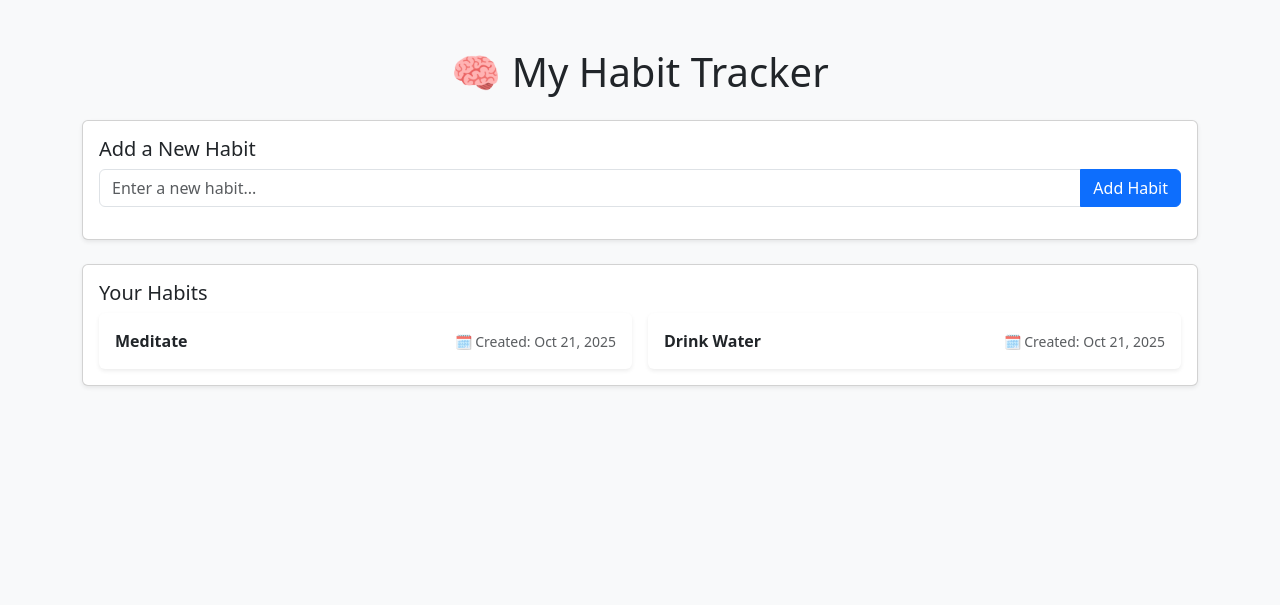
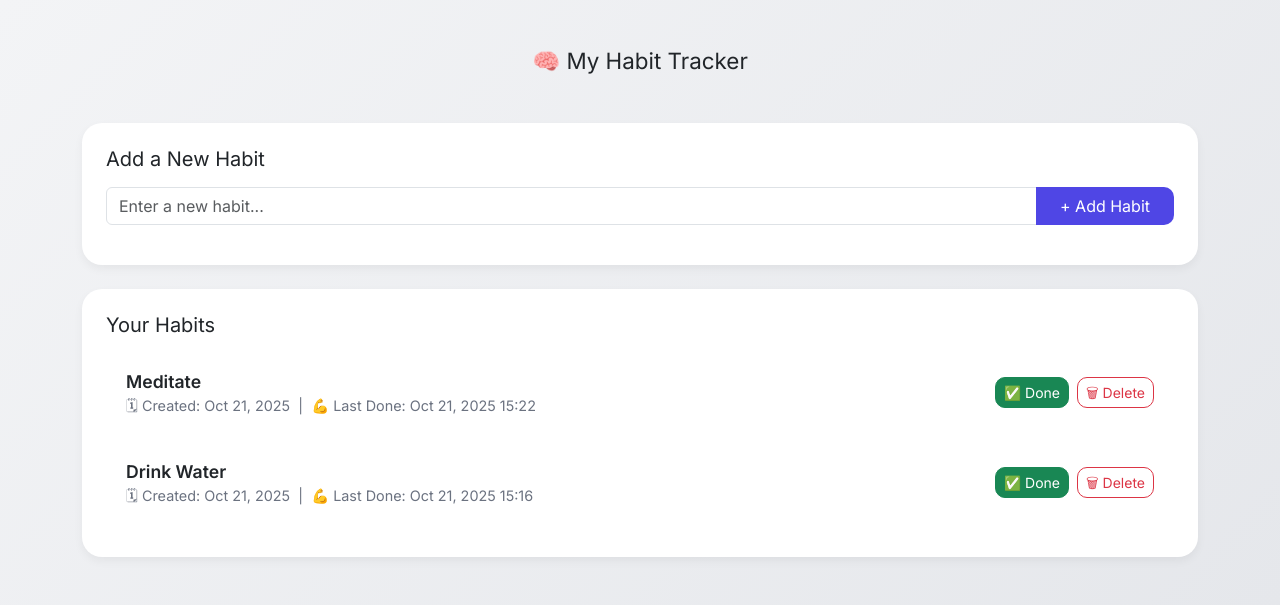
Before and after one commit to nol0428/habit-tracker, a Django app: page / in a window 1280 px wide. Shown: the top 605 px of the page. Run offline with Django 5.2, Linux system fonts and the light colour scheme; data comes from the database, SQL or seed files in the repository; both versions use the stored data as it was after the commit; some libraries are stand-ins or nearby versions.

Commit message:
addd css

```diff
--- a/habit_tracker/settings.py
+++ b/habit_tracker/settings.py
@@ -110,7 +110,7 @@ AUTH_PASSWORD_VALIDATORS = [
 
 LANGUAGE_CODE = 'en-us'
 
-TIME_ZONE = 'UTC'
+TIME_ZONE = 'Asia/Tokyo'
 
 USE_I18N = True
 
--- /dev/null
+++ b/habits/static/habits/style.css
@@ -0,0 +1,49 @@
+body {
+    background: linear-gradient(135deg, #f3f4f6, #e5e7eb);
+    font-family: 'Inter', sans-serif;
+}
+.card {
+    border: none;
+    border-radius: 20px;
+    box-shadow: 0 4px 10px rgba(0,0,0,0.05);
+}
+.btn {
+    transition: transform 0.1s ease-in-out;
+}
+.btn:hover {
+    transform: translateY(-2px);
+}
+.btn-primary {
+    background-color: #4F46E5;
+    border: none;
+    border-radius: 10px;
+}
+.btn-primary:hover {
+    background-color: #4338CA;
+}
+.btn-success {
+    border-radius: 10px;
+}
+.btn-outline-danger {
+    border-radius: 10px;
+}
+.habit-item {
+    background-color: white;
+    border-radius: 14px;
+    padding: 16px 20px;
+    margin-bottom: 10px;
+    display: flex;
+    justify-content: space-between;
+    align-items: center;
+}
+.habit-name {
+    font-weight: 600;
+    font-size: 1.1rem;
+}
+.habit-info {
+    font-size: 0.9rem;
+    color: #6b7280;
+}
+.emoji {
+    font-size: 1.4rem;
+}
--- a/habits/templates/habits/home.html
+++ b/habits/templates/habits/home.html
@@ -1,62 +1,73 @@
 {% load crispy_forms_tags %}
+{% load static %}
 
 <!DOCTYPE html>
 <html lang="en">
 <head>
     <meta charset="UTF-8">
     <meta name="viewport" content="width=device-width, initial-scale=1.0">
-    <title>Habit Tracker</title>
+    <title>🧠 My Habit Tracker</title>
+
+    <!-- Bootstrap & Custom Styles -->
     <link href="https://cdn.jsdelivr.net/npm/bootstrap@5.3.3/dist/css/bootstrap.min.css" rel="stylesheet">
+    <link rel="stylesheet" href="{% static 'habits/style.css' %}">
+    <link href="https://fonts.googleapis.com/css2?family=Inter:wght@400;600&display=swap" rel="stylesheet">
 </head>
-<body class="bg-light">
 
+<body>
 <div class="container py-5">
-    <h1 class="mb-4 text-center">🧠 My Habit Tracker</h1>
+    <!-- Title -->
+    <h1 class="text-center mb-5 emoji">🧠 My Habit Tracker</h1>
 
-    <!-- Habit Form -->
-    <div class="card shadow-sm mb-4">
-        <div class="card-body">
-            <h5 class="card-title">Add a New Habit</h5>
+    <!-- Add Habit Form -->
+    <div class="card mb-4 p-4">
+        <h5 class="mb-3">Add a New Habit</h5>
         <form method="POST" class="mb-3">
             {% csrf_token %}
-
             <label for="id_name" class="form-label visually-hidden">Name</label>
-
             <div class="input-group">
                 {{ form.name }}
-                <button type="submit" class="btn btn-primary">Add Habit</button>
+                <button type="submit" class="btn btn-primary px-4">+ Add Habit</button>
             </div>
         </form>
     </div>
-    </div>
 
     <!-- Habit List -->
-    <div class="card shadow-sm">
-        <div class="card-body">
-            <h5 class="card-title">Your Habits</h5>
-            <ul class="list-group list-group-flush">
+    <div class="card p-4">
+        <h5 class="mb-3">Your Habits</h5>
+
         {% if habits %}
-                    <div class="row row-cols-1 row-cols-md-2 g-3">
             {% for habit in habits %}
-                            <div class="col">
-                                <div class="card shadow-sm border-0">
-                                    <div class="card-body d-flex justify-content-between align-items-center">
-                                        <span class="fw-semibold">{{ habit.name }}</span>
-                                        <small class="text-muted">🗓️ Created: {{ habit.created_at|date:"M d, Y" }}</small>
+                <div class="habit-item">
+                    <div>
+                        <div class="habit-name">{{ habit.name }}</div>
+                        <div class="habit-info">
+                            🗓 Created: {{ habit.created_at|date:"M d, Y" }}
+                            {% if habit.last_completed %}
+                                &nbsp;|&nbsp; 💪 Last Done: {{ habit.last_completed|date:"M d, Y H:i" }}
+                            {% endif %}
                         </div>
+                    </div>
+                    <div class="d-flex align-items-center gap-2">
+                        <form method="POST" action="{% url 'mark_done' habit.id %}" class="d-inline">
+                            {% csrf_token %}
+                            <button type="submit" class="btn btn-success btn-sm">✅ Done</button>
+                        </form>
+                        <a href="{% url 'delete_habit' habit.id %}"
+                           class="btn btn-outline-danger btn-sm"
+                           onclick="return confirm('Are you sure you want to delete this habit?');">
+                           🗑 Delete
+                        </a>
                     </div>
                 </div>
             {% endfor %}
-                    </div>
         {% else %}
             <p class="text-muted">No habits yet. Add one above!</p>
         {% endif %}
-            </ul>
-        </div>
     </div>
 </div>
 
-<!-- Bootstrap JS Bundle -->
+<!-- Bootstrap JS -->
 <script src="https://cdn.jsdelivr.net/npm/bootstrap@5.3.3/dist/js/bootstrap.bundle.min.js"></script>
 </body>
 </html>
--- a/habits/urls.py
+++ b/habits/urls.py
@@ -3,4 +3,6 @@ from . import views
 
 urlpatterns = [
     path('', views.home, name='home'),
+    path('mark_done/<int:habit_id>/', views.mark_done, name='mark_done'),
+    path('delete/<int:habit_id>/', views.delete_habit, name='delete_habit'),
 ]
--- a/habits/views.py
+++ b/habits/views.py
@@ -1,9 +1,11 @@
-from django.shortcuts import render, redirect
-from .models import Habit
+from django.shortcuts import render, redirect, get_object_or_404
+from django.db.models import Max
+from .models import Habit, Record
 from .forms import HabitForm
 
+
 def home(request):
-    habits = Habit.objects.all().order_by('created_at')
+    habits = Habit.objects.annotate(last_completed=Max('records__completed_at')).order_by('created_at')
     form = HabitForm()
 
     if request.method == 'POST':
@@ -13,3 +15,14 @@ def home(request):
             return redirect('home')
 
     return render(request, 'habits/home.html', {'habits': habits, 'form': form})
+
+
+def mark_done(request, habit_id):
+    habit = get_object_or_404(Habit, id=habit_id)
+    Record.objects.create(habit=habit)
+    return redirect('home')
+
+def delete_habit(request, habit_id):
+    habit = get_object_or_404(Habit, id=habit_id)
+    habit.delete()
+    return redirect('home')
```
Also changed, not shown: db.sqlite3. Lines whose indentation alone changed are shown as unchanged.
